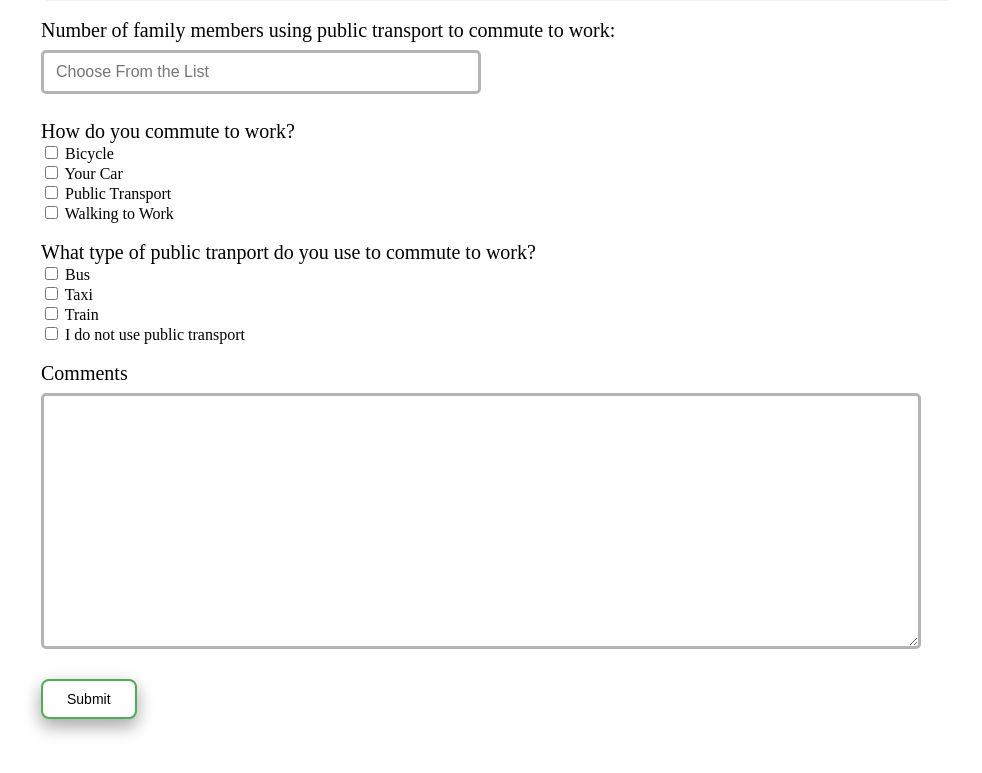
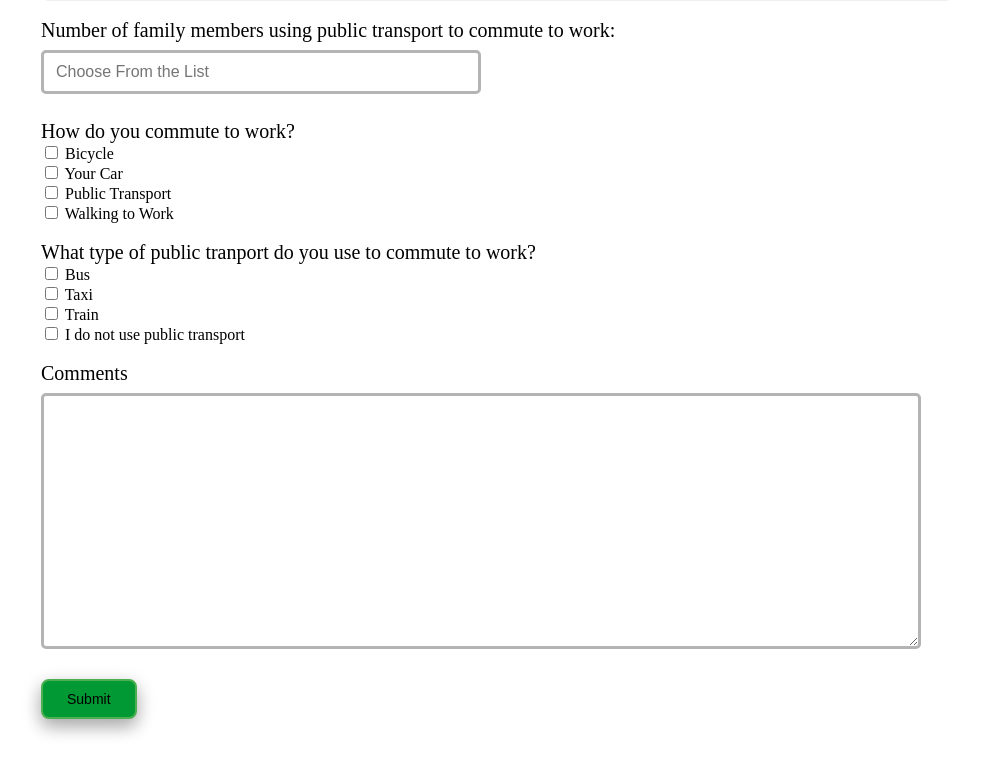
Before and after one commit to Sevicode/Survey-Form, a plain HTML site: page index.html in a window 1280 px wide. Shown: the part 952-1725 px from the top of the page, without its empty margins (159-1141 px from the left). Drawn offline with Linux system fonts and the light colour scheme.

Commit message:
Submit colour changed

```diff
--- a/style.css
+++ b/style.css
@@ -78,7 +78,7 @@ input[type=number], select{
 }
 
 input[type=submit]{
-	background-color: white;
+	background-color: #009933;
 	font-size: 14px;
 	padding: 10px 24px;
 	border-radius: 8px;
```
